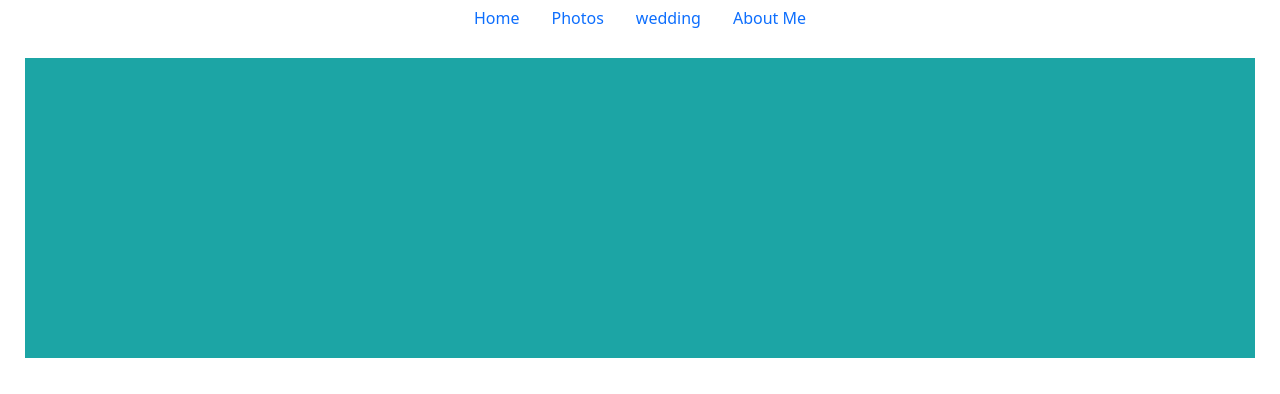
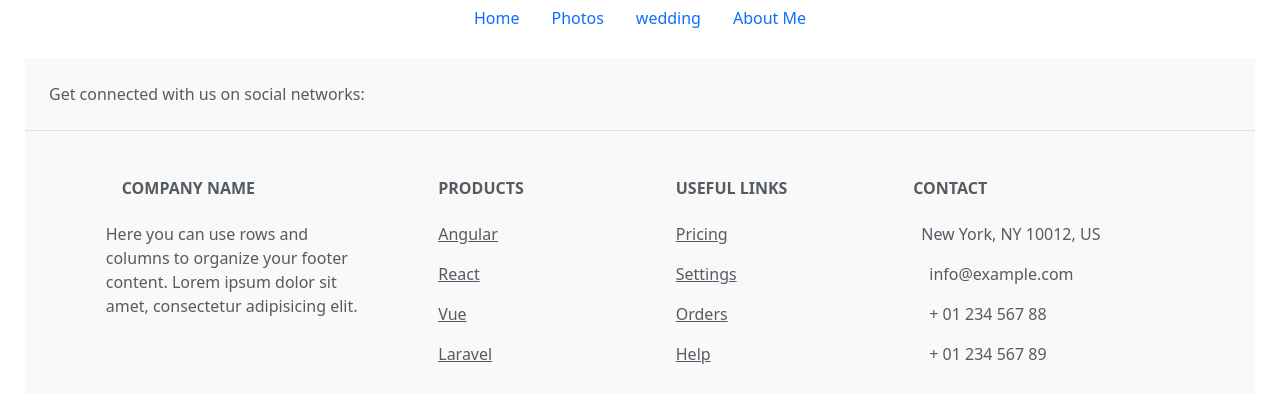
Before and after one commit to nikitanimore992/TheWeddedStories, a React (Vite) app: page / in a window 1280 px wide. Shown: the part 558-952 px from the top of the page. Before the commit the page ends 921 px from the top, so only its background shows below. Built offline with nearby package versions, Linux system fonts and the light colour scheme.

Commit message:
add something in footer page

```diff
--- a/Home/Footer.jsx
+++ b/Home/Footer.jsx
@@ -1,11 +1,130 @@
 
+import React from 'react';
+import { MDBFooter, MDBContainer, MDBRow, MDBCol, MDBIcon } from 'mdb-react-ui-kit';
 
 
 const Footer=()=>{
     return(
         <>
         <div class="HomeFooter">
+        <MDBFooter bgColor='light' className='text-center text-lg-start text-muted'>
+      <section className='d-flex justify-content-center justify-content-lg-between p-4 border-bottom'>
+        <div className='me-5 d-none d-lg-block'>
+          <span>Get connected with us on social networks:</span>
+        </div>
 
+        <div>
+          <a href='' className='me-4 text-reset'>
+            <MDBIcon fab icon="facebook-f" />
+          </a>
+          <a href='' className='me-4 text-reset'>
+            <MDBIcon fab icon="twitter" />
+          </a>
+          <a href='' className='me-4 text-reset'>
+            <MDBIcon fab icon="google" />
+          </a>
+          <a href='' className='me-4 text-reset'>
+            <MDBIcon fab icon="instagram" />
+          </a>
+          <a href='' className='me-4 text-reset'>
+            <MDBIcon fab icon="linkedin" />
+          </a>
+          <a href='' className='me-4 text-reset'>
+            <MDBIcon fab icon="github" />
+          </a>
+        </div>
+      </section>
+
+      <section className=''>
+        <MDBContainer className='text-center text-md-start mt-5'>
+          <MDBRow className='mt-3'>
+            <MDBCol md="3" lg="4" xl="3" className='mx-auto mb-4'>
+              <h6 className='text-uppercase fw-bold mb-4'>
+                <MDBIcon icon="gem" className="me-3" />
+                Company name
+              </h6>
+              <p>
+                Here you can use rows and columns to organize your footer content. Lorem ipsum dolor sit amet,
+                consectetur adipisicing elit.
+              </p>
+            </MDBCol>
+
+            <MDBCol md="2" lg="2" xl="2" className='mx-auto mb-4'>
+              <h6 className='text-uppercase fw-bold mb-4'>Products</h6>
+              <p>
+                <a href='#!' className='text-reset'>
+                  Angular
+                </a>
+              </p>
+              <p>
+                <a href='#!' className='text-reset'>
+                  React
+                </a>
+              </p>
+              <p>
+                <a href='#!' className='text-reset'>
+                  Vue
+                </a>
+              </p>
+              <p>
+                <a href='#!' className='text-reset'>
+                  Laravel
+                </a>
+              </p>
+            </MDBCol>
+
+            <MDBCol md="3" lg="2" xl="2" className='mx-auto mb-4'>
+              <h6 className='text-uppercase fw-bold mb-4'>Useful links</h6>
+              <p>
+                <a href='#!' className='text-reset'>
+                  Pricing
+                </a>
+              </p>
+              <p>
+                <a href='#!' className='text-reset'>
+                  Settings
+                </a>
+              </p>
+              <p>
+                <a href='#!' className='text-reset'>
+                  Orders
+                </a>
+              </p>
+              <p>
+                <a href='#!' className='text-reset'>
+                  Help
+                </a>
+              </p>
+            </MDBCol>
+
+            <MDBCol md="4" lg="3" xl="3" className='mx-auto mb-md-0 mb-4'>
+              <h6 className='text-uppercase fw-bold mb-4'>Contact</h6>
+              <p>
+                <MDBIcon icon="home" className="me-2" />
+                New York, NY 10012, US
+              </p>
+              <p>
+                <MDBIcon icon="envelope" className="me-3" />
+                info@example.com
+              </p>
+              <p>
+                <MDBIcon icon="phone" className="me-3" /> + 01 234 567 88
+              </p>
+              <p>
+                <MDBIcon icon="print" className="me-3" /> + 01 234 567 89
+              </p>
+            </MDBCol>
+          </MDBRow>
+        </MDBContainer>
+      </section>
+
+      <div className='text-center p-4' style={{ backgroundColor: 'rgba(0, 0, 0, 0.05)' }}>
+        © 2021 Copyright:
+        <a className='text-reset fw-bold' href='https://mdbootstrap.com/'>
+          MDBootstrap.com
+        </a>
+      </div>
+    </MDBFooter>
         </div>
 
         </>
--- a/package.json
+++ b/package.json
@@ -16,6 +16,7 @@
     "bootstrap": "^5.3.3",
     "cdbreact": "^1.5.19",
     "install": "^0.13.0",
+    "mdb-react-ui-kit": "^8.0.0",
     "react": "^18.3.1",
     "react-dom": "^18.3.1",
     "react-router-dom": "^6.26.0"
```
Also changed, not shown: 1 other file (tests, documents, lock files or other folders).
